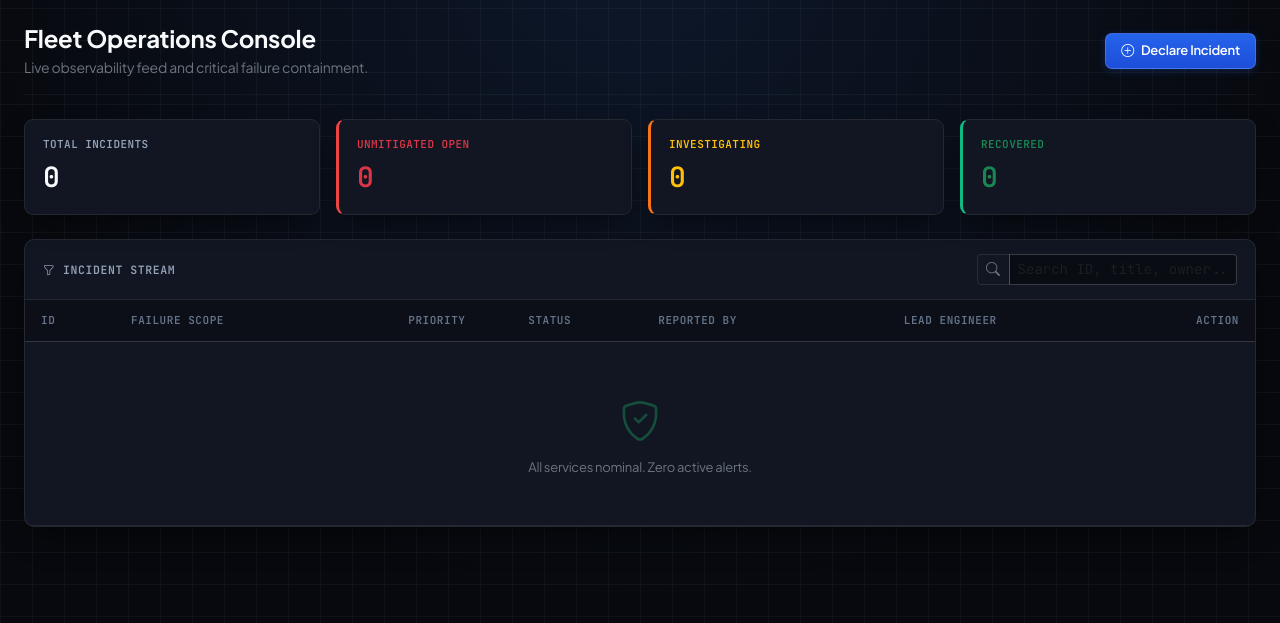
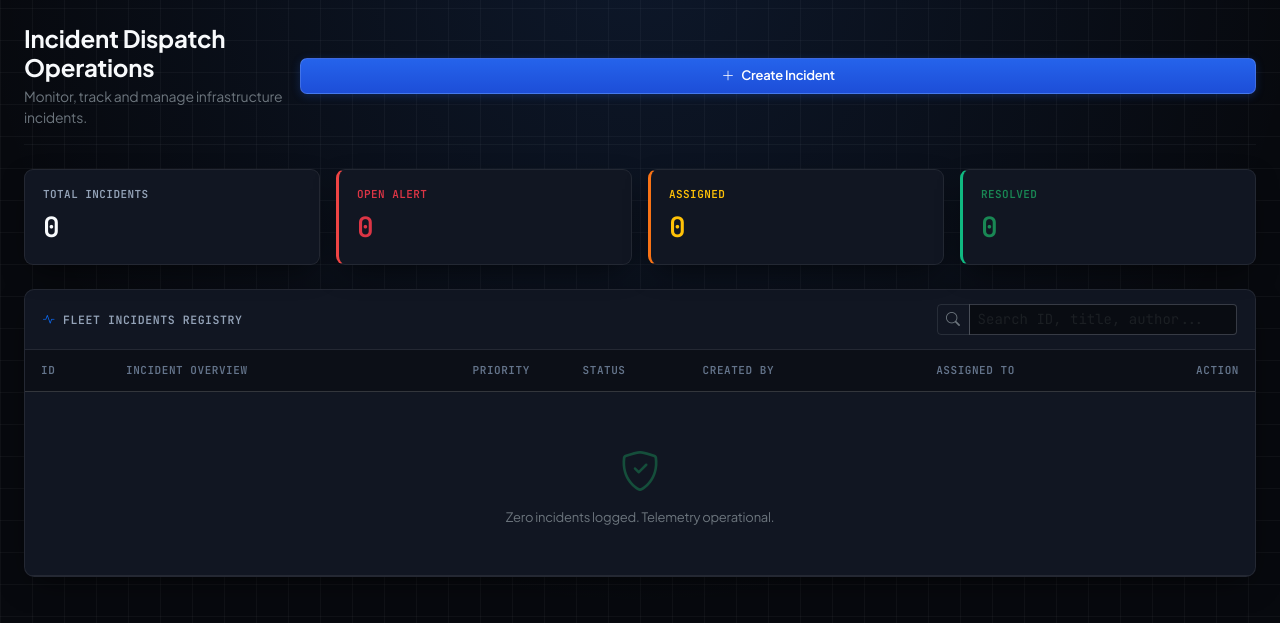
Before and after one commit to Adityachandkaushik/incident-management-system, a Flask app: page /dashboard in a window 1280 px wide. Shown: the part 56-679 px from the top of the page. Run offline with Flask 3, Linux system fonts and the light colour scheme; the visitor is signed in with stand-in values (Sample User, id 1); data comes from the database, SQL or seed files in the repository; data that the repository does not hold is empty.

Commit message:
Update dashboard page

```diff
--- a/templates/dashboard.html
+++ b/templates/dashboard.html
@@ -1,22 +1,23 @@
 {% extends "base.html" %}
 
-{% block title %}Dashboard - Live Incidents{% endblock %}
+{% block title %}Operations Dashboard - Incidents{% endblock %}
 
 {% block content %}
+<!-- Context Header -->
 <div class="d-flex flex-column flex-md-row justify-content-between align-items-start align-items-md-center pb-3 mb-4 gap-3 border-bottom border-secondary border-opacity-10">
     <div>
-        <h1 class="h4 fw-bold mb-1">Fleet Operations Console</h1>
-        <p class="text-secondary small mb-0">Live observability feed and critical failure containment.</p>
+        <h1 class="h4 fw-bold mb-1">Incident Dispatch Operations</h1>
+        <p class="text-secondary small mb-0">Monitor, track and manage infrastructure incidents.</p>
     </div>
-    <div class="d-flex gap-2">
-        <a href="{{ url_for('incidents.create_incident') }}" class="btn-sre-primary">
-            <i class="bi bi-plus-circle"></i>
-            <span>Declare Incident</span>
+    <div class="d-flex gap-2 w-100 w-md-auto">
+        <a href="{{ url_for('incidents.create_incident') }}" class="btn-sre-primary w-100 w-md-auto">
+            <i class="bi bi-plus-lg"></i>
+            <span>Create Incident</span>
         </a>
     </div>
 </div>
 
-<!-- Metric HUD -->
+<!-- Reactive KPI Grid -->
 <div class="row g-3 mb-4">
     <div class="col-6 col-md-3">
         <div class="kpi-tile">
@@ -26,7 +27,7 @@
     </div>
     <div class="col-6 col-md-3">
         <div class="kpi-tile" style="border-left: 3px solid var(--crit);">
-            <span class="kpi-title text-danger">Unmitigated Open</span>
+            <span class="kpi-title text-danger">Open Alert</span>
             <div class="kpi-val text-danger">
                 {{ incidents|selectattr('status', 'equalto', 'Open')|list|length }}
             </div>
@@ -34,7 +35,7 @@
     </div>
     <div class="col-6 col-md-3">
         <div class="kpi-tile" style="border-left: 3px solid var(--high);">
-            <span class="kpi-title text-warning">Investigating</span>
+            <span class="kpi-title text-warning">Assigned</span>
             <div class="kpi-val text-warning">
                 {{ incidents|selectattr('status', 'equalto', 'Assigned')|list|length }}
             </div>
@@ -42,7 +43,7 @@
     </div>
     <div class="col-6 col-md-3">
         <div class="kpi-tile" style="border-left: 3px solid var(--res);">
-            <span class="kpi-title text-success">Recovered</span>
+            <span class="kpi-title text-success">Resolved</span>
             <div class="kpi-val text-success">
                 {{ incidents|selectattr('status', 'equalto', 'Resolved')|list|length }}
             </div>
@@ -50,44 +51,44 @@
     </div>
 </div>
 
-<!-- Live Filter Stream Bar -->
-<div class="panel overflow-hidden">
-    <div class="panel-header flex-wrap gap-2">
+<!-- Incident Stream Matrix with Instant Search -->
+<div class="panel">
+    <div class="panel-header flex-column flex-sm-row gap-3">
         <div class="d-flex align-items-center gap-2">
-            <i class="bi bi-funnel"></i>
-            <span>Incident Stream</span>
+            <i class="bi bi-activity text-primary"></i>
+            <span>Fleet Incidents Registry</span>
         </div>
-        <div class="d-flex align-items-center gap-2">
-            <div class="input-group input-group-sm" style="width: 260px;">
+        <div class="w-100 w-sm-auto" style="max-width: 300px;">
+            <div class="input-group input-group-sm">
                 <span class="input-group-text bg-transparent border-secondary border-opacity-25 text-secondary">
                     <i class="bi bi-search"></i>
                 </span>
-                <input type="text" id="streamSearch" class="form-control" placeholder="Search ID, title, owner...">
+                <input type="text" id="liveSearch" class="form-control" placeholder="Search ID, title, author...">
             </div>
         </div>
     </div>
 
-    <div class="table-responsive">
-        <table class="sre-table" id="incidentsTable">
+    <div class="table-container">
+        <table class="sre-table" id="incidentsGrid">
             <thead>
                 <tr>
-                    <th style="width: 90px;">ID</th>
-                    <th>Failure Scope</th>
-                    <th style="width: 120px;">Priority</th>
-                    <th style="width: 130px;">Status</th>
-                    <th>Reported By</th>
-                    <th>Lead Engineer</th>
-                    <th class="text-end" style="width: 90px;">Action</th>
+                    <th style="width: 85px;">ID</th>
+                    <th>Incident Overview</th>
+                    <th style="width: 110px;">Priority</th>
+                    <th style="width: 120px;">Status</th>
+                    <th>Created By</th>
+                    <th>Assigned To</th>
+                    <th class="text-end" style="width: 85px;">Action</th>
                 </tr>
             </thead>
             <tbody>
                 {% for incident in incidents %}
-                <tr class="incident-row">
+                <tr class="incident-row" onclick="window.location='{{ url_for('incidents.incident_detail', incident_id=incident['id']) }}'">
                     <td class="code-block text-secondary">#{{ incident['id'] }}</td>
                     <td>
-                        <div class="fw-semibold incident-title">{{ incident['title'] }}</div>
+                        <div class="fw-semibold text-wrap">{{ incident['title'] }}</div>
                         {% if incident['description'] %}
-                        <div class="text-secondary small text-truncate" style="max-width: 480px; font-size: 12px;">
+                        <div class="text-secondary small text-truncate" style="max-width: 440px; font-size: 12px;">
                             {{ incident['description'] }}
                         </div>
                         {% endif %}
@@ -109,7 +110,7 @@
                         {% elif incident['status']|lower == 'assigned' %}
                             <span class="badge-sre badge-sre-high"><i class="bi bi-arrow-repeat"></i> Assigned</span>
                         {% elif incident['status']|lower == 'resolved' %}
-                            <span class="badge-sre badge-sre-res"><i class="bi bi-check-circle"></i> Resolved</span>
+                            <span class="badge-sre badge-sre-res"><i class="bi bi-check2"></i> Resolved</span>
                         {% else %}
                             <span class="badge-sre badge-sre-low">{{ incident['status'] }}</span>
                         {% endif %}
@@ -124,7 +125,7 @@
                             <span class="text-secondary opacity-50 fst-italic">Unassigned</span>
                         {% endif %}
                     </td>
-                    <td class="text-end">
+                    <td class="text-end" onclick="event.stopPropagation();">
                         <a href="{{ url_for('incidents.incident_detail', incident_id=incident['id']) }}" class="btn-sre-ghost py-1 px-2" style="font-size: 11.5px;">
                             View <i class="bi bi-chevron-right ms-1"></i>
                         </a>
@@ -134,7 +135,7 @@
                 <tr>
                     <td colspan="7" class="text-center py-5 text-secondary">
                         <i class="bi bi-shield-check fs-1 text-success opacity-50 d-block mb-2"></i>
-                        All services nominal. Zero active alerts.
+                        Zero incidents logged. Telemetry operational.
                     </td>
                 </tr>
                 {% endfor %}
@@ -143,14 +144,13 @@
     </div>
 </div>
 
-<!-- Instant Dynamic Table Search Script -->
+<!-- Instant Client Search Interaction -->
 <script>
-    document.getElementById('streamSearch').addEventListener('input', function(e) {
-        const term = e.target.value.toLowerCase();
+    document.getElementById('liveSearch').addEventListener('input', function(e) {
+        const query = e.target.value.toLowerCase();
         const rows = document.querySelectorAll('.incident-row');
-        rows.forEach(row => {
-            const content = row.innerText.toLowerCase();
-            row.style.display = content.includes(term) ? '' : 'none';
+        rows.forEach(r => {
+            r.style.display = r.innerText.toLowerCase().includes(query) ? '' : 'none';
         });
     });
 </script>
```
